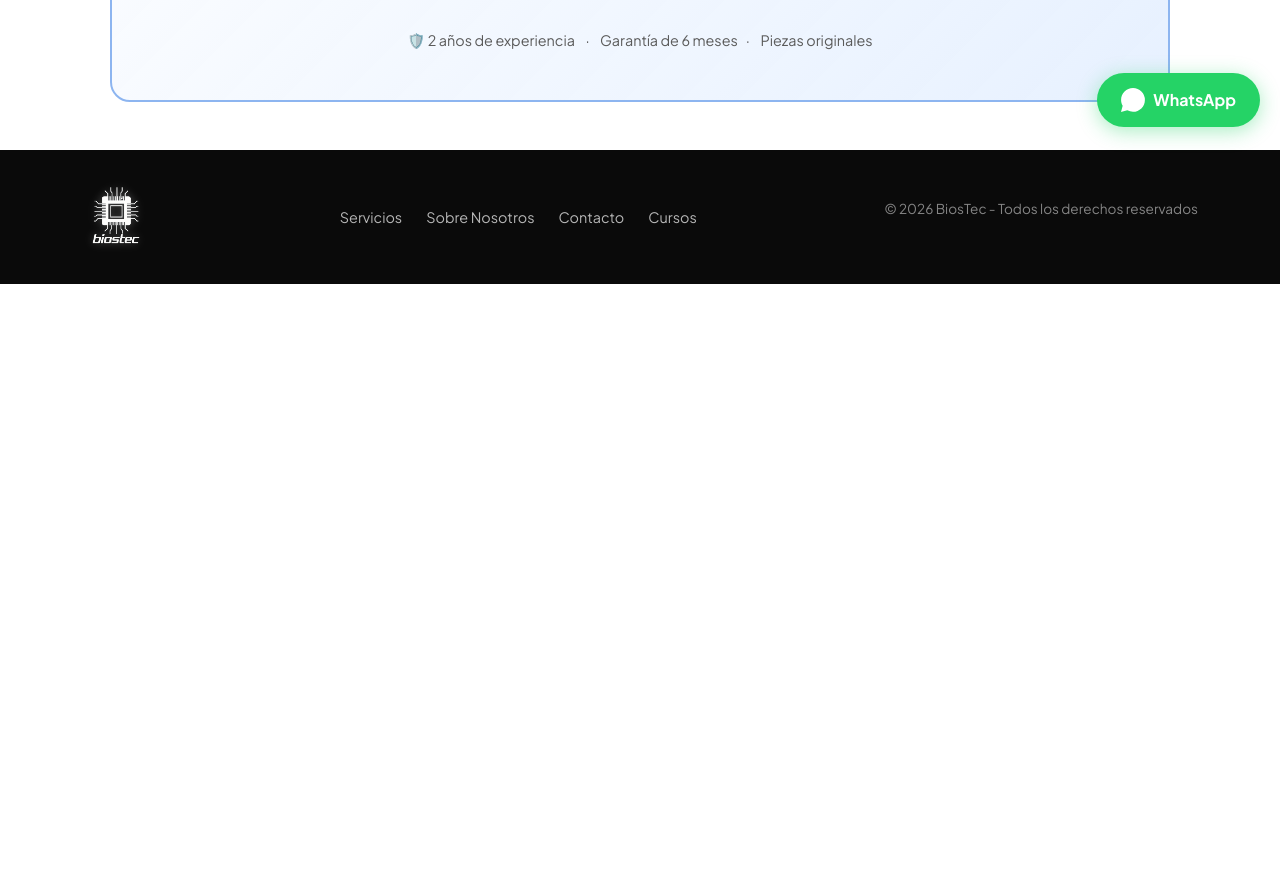
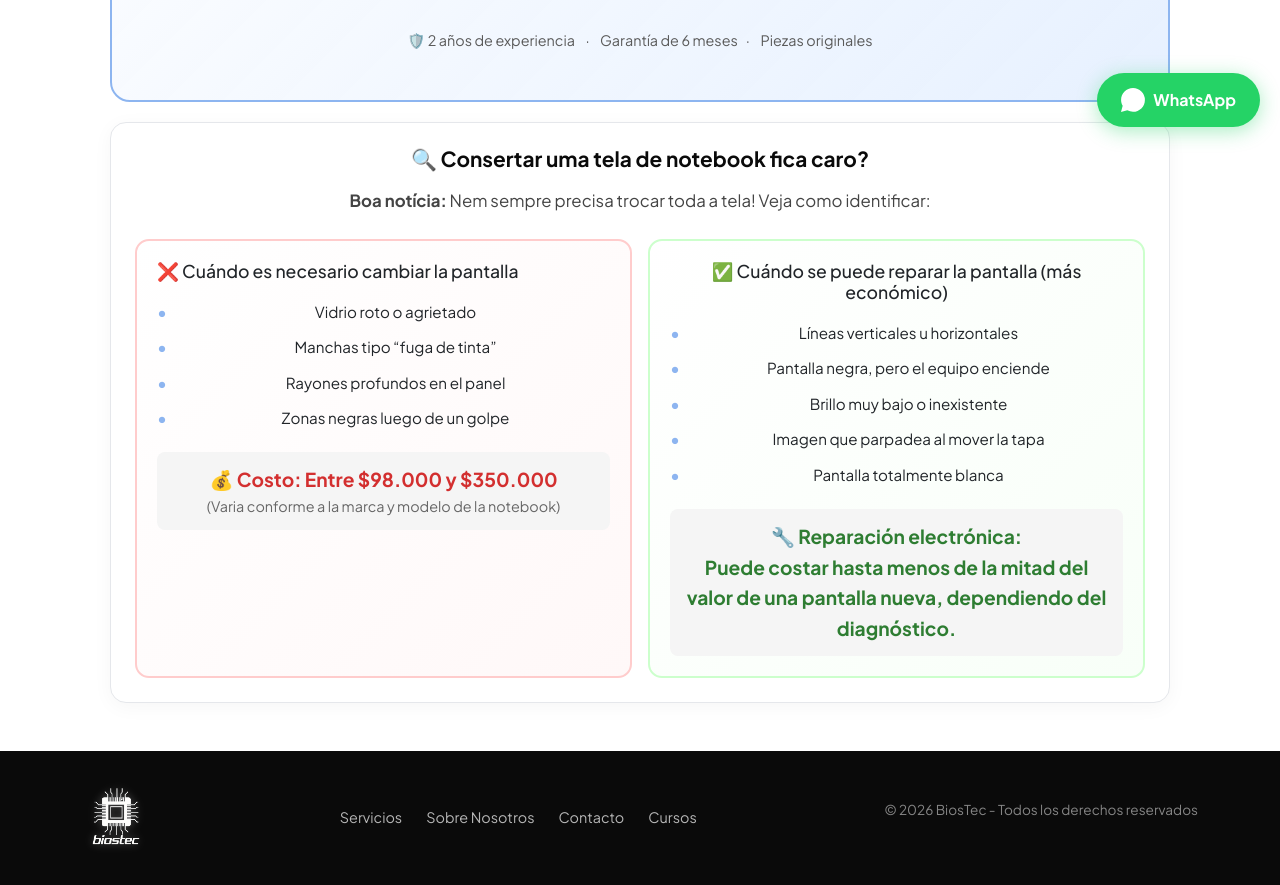
Before and after one commit to FrancoMED/BIOSTEC, a React (Create React App) app in the folder client/: page /screen in a window 1280 px wide. Shown: the part 593-1478 px from the top of the page. Before the commit the page ends 877 px from the top, so only its background shows below. Built offline with nearby package versions, Linux system fonts and the light colour scheme.

Commit message:
add ScreenFeatures components and css modules

```diff
--- a/client/src/pages/Screen/Screen.jsx
+++ b/client/src/pages/Screen/Screen.jsx
@@ -1,6 +1,7 @@
 import React from "react";
 import Hero from "../../components/Hero/Hero.jsx";
 import styles from "./Screen.module.css";
+import FeaturesScreen from "./components/FeaturesScreen/FeaturesScreen.jsx";
 
 const texts = {
   title: "Pantalla Quebrada? Cotización GRATIS a través de WhatsApp",
@@ -13,6 +14,7 @@ const Screen = () => {
   return (
     <div class={styles.lp_wrapper}>
       <Hero props={texts} />
+      <FeaturesScreen />
     </div>
     // <div class="lp-wrapper">
     // 	{/* <!-- HERO OPTIMIZADO --> */}
--- /dev/null
+++ b/client/src/pages/Screen/components/FeaturesScreen/FeaturesScreen.jsx
@@ -0,0 +1,55 @@
+import React from "react";
+import styles from "./FeaturesScreen.module.css";
+
+const FeaturesScreen = () => {
+  return (
+    <>
+      <section class={styles.lp_section}>
+        <h2>🔍 Consertar uma tela de notebook fica caro?</h2>
+        <p class={styles.lp_section_intro}>
+          <strong>Boa notícia:</strong> Nem sempre precisa trocar toda a tela!
+          Veja como identificar:
+        </p>
+
+        <div class={styles.lp_diagnosis_grid}>
+          <div class={`${styles.lp_diagnosis_card} ${styles.bad}`}>
+            <h3>❌ Cuándo es necesario cambiar la pantalla</h3>
+            <ul class={styles.lp_diagnosis_list}>
+              <li>Vidrio roto o agrietado</li>
+              <li>Manchas tipo “fuga de tinta”</li>
+              <li>Rayones profundos en el panel</li>
+              <li>Zonas negras luego de un golpe</li>
+            </ul>
+            <div class={styles.lp_diagnosis_solution}>
+              <strong class={styles.strong_bad}>
+                💰 Costo: Entre $98.000 y $350.000
+              </strong>
+              <br />
+              <small>(Varia conforme a la marca y modelo de la notebook)</small>
+            </div>
+          </div>
+
+          <div class={`${styles.lp_diagnosis_card} ${styles.good}`}>
+            <h3>✅ Cuándo se puede reparar la pantalla (más económico)</h3>
+            <ul class={styles.lp_diagnosis_list}>
+              <li>Líneas verticales u horizontales</li>
+              <li>Pantalla negra, pero el equipo enciende</li>
+              <li>Brillo muy bajo o inexistente</li>
+              <li>Imagen que parpadea al mover la tapa</li>
+              <li>Pantalla totalmente blanca</li>
+            </ul>
+            <div class={styles.lp_diagnosis_solution}>
+              <strong class={styles.strong_good}>
+                🔧 Reparación electrónica: <br />
+                Puede costar hasta menos de la mitad del valor de una pantalla
+                nueva, dependiendo del diagnóstico.
+              </strong>
+            </div>
+          </div>
+        </div>
+      </section>
+    </>
+  );
+};
+
+export default FeaturesScreen;
--- /dev/null
+++ b/client/src/pages/Screen/components/FeaturesScreen/FeaturesScreen.module.css
@@ -0,0 +1,120 @@
+:root {
+    --lp-primary: #8db5f0;
+    --lp-primary-dark: #a00000;
+    --lp-dark: #0a0a0a;
+    --lp-muted: #5a5a5a;
+    --lp-bg: #f7f7f8;
+    --lp-card: #ffffff;
+    --lp-border: #e5e7eb;
+}
+
+* {
+    margin: 0;
+    padding: 0;
+    box-sizing: border-box;
+}
+
+.lp_section {
+    background: var(--lp-card);
+    border: 1px solid var(--lp-border);
+    border-radius: 16px;
+    padding: 1.5rem;
+    margin-top: 1.25rem;
+    box-shadow: 0 4px 20px rgba(0, 0, 0, 0.04);
+}
+
+.lp_section h2 {
+    font-size: 1.3rem;
+    font-weight: 700;
+    margin-bottom: 1rem;
+    color: var(--lp-dark);
+}
+
+.lp_section_intro {
+    font-size: 1.05rem;
+    color: #444;
+    margin-bottom: 1.5rem;
+}
+
+/* Grid de diagnóstico */
+.lp_diagnosis_grid {
+    display: grid;
+    grid-template-columns: 1fr;
+    gap: 1rem;
+}
+
+@media (min-width: 768px) {
+    .lp_diagnosis_grid {
+        grid-template-columns: 1fr 1fr;
+    }
+}
+
+.lp_diagnosis_card {
+    border: 2px solid var(--lp-border);
+    border-radius: 14px;
+    padding: 1.25rem;
+    position: relative;
+}
+
+.bad {
+    border-color: #ffcccc;
+    background: linear-gradient(135deg, #fff 0%, #fff8f8 100%);
+}
+
+.good {
+    border-color: #ccffcc;
+    background: linear-gradient(135deg, #fff 0%, #f8fff8 100%);
+}
+
+.lp_diagnosis_card h3 {
+    font-size: 1.1rem;
+    margin-bottom: 0.75rem;
+    display: flex;
+    align-items: center;
+    gap: 0.5rem;
+}
+
+.lp_diagnosis_list {
+    list-style: none;
+    padding: 0;
+    margin: 0;
+}
+
+.lp_diagnosis_list li {
+    padding: 0.35rem 0;
+    padding-left: 1.5rem;
+    position: relative;
+    font-size: 0.95rem;
+}
+
+.lp_diagnosis_list li::before {
+    content: '•';
+    position: absolute;
+    left: 0;
+    color: var(--lp-primary);
+    font-weight: bold;
+}
+
+.lp_diagnosis_solution {
+    margin-top: 1rem;
+    padding: 0.75rem;
+    background: #f5f5f5;
+    border-radius: 8px;
+    font-size: 0.9rem;
+}
+
+.lp_diagnosis_solution small {
+    color: #666;
+    font-size: 0.9rem
+}
+
+.strong_bad {
+    font-size: 1.2rem;
+    color: #d32f2f
+}
+
+
+.strong_good {
+    font-size: 1.2rem;
+    color: #2e7d32
+}
```
Also changed, not shown: client/public/global.css (line endings or trailing spaces).
